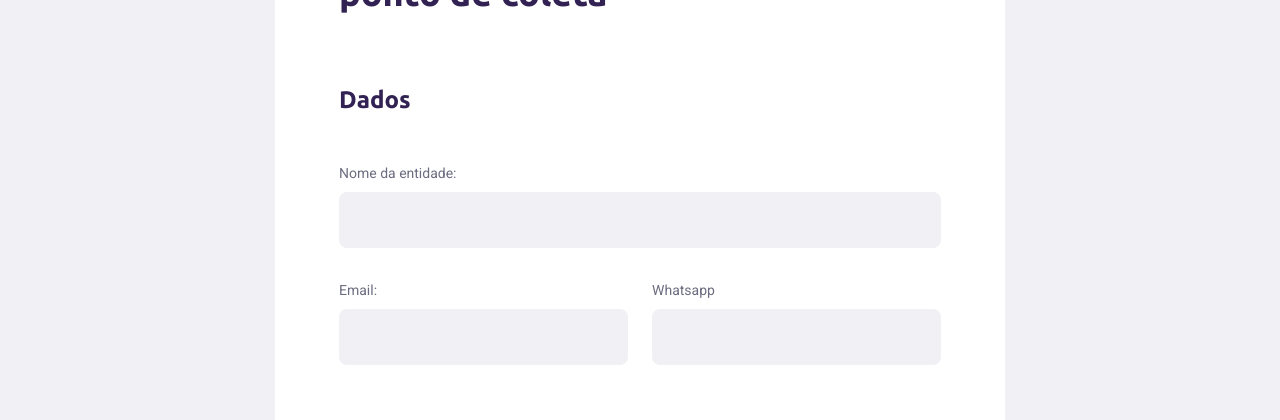
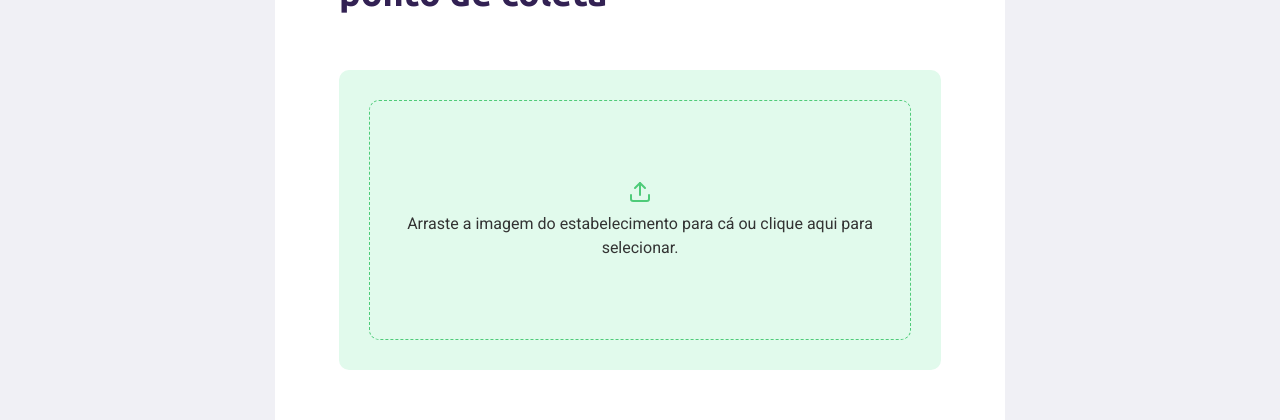
Before and after one commit to taylosstls/ecoleta, a React (Create React App) app: page /create-point in a window 1280 px wide. Shown: the part 308-728 px from the top of the page. Built offline with nearby package versions, Linux system fonts and the light colour scheme; no server answers.

Commit message:
Updates Dropzone

```diff
--- a/package.json
+++ b/package.json
@@ -17,12 +17,14 @@
     "react": "^16.13.1",
     "react-bootstrap": "^1.3.0",
     "react-dom": "^16.13.1",
+    "react-dropzone": "^11.0.3",
     "react-icons": "^3.10.0",
     "react-leaflet": "^2.7.0",
     "react-router-dom": "^5.2.0",
     "react-scripts": "3.4.1",
     "styled-components": "^5.1.1",
-    "typescript": "3.9.7"
+    "typescript": "3.9.7",
+    "yup": "^0.29.3"
   },
   "scripts": {
     "start": "react-scripts start",
--- /dev/null
+++ b/src/components/Dropzone/index.tsx
@@ -0,0 +1,49 @@
+import React, { useCallback, useState } from 'react';
+import { useDropzone } from 'react-dropzone';
+import { FiUpload } from 'react-icons/fi';
+
+import './styles.css';
+
+interface DropzoneProps {
+  onFileUploaded: (file: File) => void;
+}
+
+// eslint-disable-next-line react/prop-types
+const Dropzone: React.FC<DropzoneProps> = ({ onFileUploaded }) => {
+  const [selectedFileUrl, setSelectedFileUrl] = useState('');
+
+  const onDrop = useCallback(
+    (acceptedFiles) => {
+      const file = acceptedFiles[0];
+
+      const fileUrl = URL.createObjectURL(file);
+
+      setSelectedFileUrl(fileUrl);
+      onFileUploaded(file);
+    },
+    [onFileUploaded],
+  );
+
+  const { getRootProps, getInputProps } = useDropzone({
+    onDrop,
+    accept: 'image/*',
+  });
+
+  return (
+    <div className="dropzone" {...getRootProps()}>
+      <input {...getInputProps()} accept="image/*" />
+
+      {selectedFileUrl ? (
+        <img src={selectedFileUrl} alt="Point thumbnail" />
+      ) : (
+        <p>
+          <FiUpload />
+          Arraste a imagem do estabelecimento para cá ou clique aqui para
+          selecionar.
+        </p>
+      )}
+    </div>
+  );
+};
+
+export default Dropzone;
--- /dev/null
+++ b/src/components/Dropzone/styles.css
@@ -0,0 +1,40 @@
+.dropzone {
+  height: 300px;
+  background: #E1FAEC;
+  border-radius: 10px;
+  display: flex;
+  justify-content: center;
+  align-items: center;
+  margin-top: 48px;
+  outline: 0;
+  padding: 30px;
+}
+
+.dropzone img {
+  width: 100%;
+  height: 100%;
+  object-fit: cover;
+  border-radius: 10px;
+  border: 1px dashed #4ECB79;
+}
+
+.dropzone p {
+  width: 100%;
+  height: 100%;
+  border-radius: 10px;
+  border: 1px dashed #4ECB79;
+  display: flex;
+  flex-direction: column;
+  justify-content: center;
+  align-items: center;
+  text-align: center;
+  color: #333;
+  margin: 0;
+}
+
+.dropzone p svg {
+  color: #4ECB79;
+  width: 24px;
+  height: 24px;
+  margin-bottom: 8px;
+}
--- a/src/pages/CreatePoint/index.tsx
+++ b/src/pages/CreatePoint/index.tsx
@@ -6,6 +6,7 @@ import { Map, TileLayer, Marker } from 'react-leaflet';
 import { Modal } from 'react-bootstrap';
 
 import axios from 'axios';
+import Dropzone from '../../components/Dropzone';
 import api from '../../services/api';
 
 import logoEcoleta from '../../assets/images/logo.svg';
@@ -36,7 +37,7 @@ const CreatePoint: React.FC = () => {
   const handleClose = () => setShow(false);
   const handleShow = () => setShow(true);
 
-  const [items, setItems] = useState<ItemProps[]>([]);
+  const [itemsList, setItemsList] = useState<ItemProps[]>([]);
   const [ufs, setUfs] = useState<string[]>([]);
   const [cities, setCities] = useState<string[]>([]);
   const [selectedCEP, setSelectedCEP] = useState('');
@@ -51,6 +52,7 @@ const CreatePoint: React.FC = () => {
     number: '',
     complement: '',
   });
+  const [selectedFile, setSelectedFile] = useState<File>();
 
   const [selectedUf, setSelectedUf] = useState('0');
   const [selectedCity, setSelectedCity] = useState('0');
@@ -123,23 +125,27 @@ const CreatePoint: React.FC = () => {
     const city = selectedCity;
     const [latitude, longitude] = selectedPosition;
     const zipcode = selectedCEP;
-    const itemsRecicly = selectedItems;
+    const items = selectedItems;
 
-    const data = {
-      name,
-      email,
-      whatsapp,
-      latitude,
-      longitude,
-      zipcode,
-      address,
-      neighborhood,
-      number,
-      complement,
-      city,
-      uf,
-      items: itemsRecicly,
-    };
+    const data = new FormData();
+
+    data.append('name', name);
+    data.append('email', email);
+    data.append('whatsapp', whatsapp);
+    data.append('latitude', String(latitude));
+    data.append('longitude', String(longitude));
+    data.append('zipcode', zipcode);
+    data.append('address', address);
+    data.append('neighborhood', neighborhood);
+    data.append('number', number);
+    data.append('complement', complement);
+    data.append('city', city);
+    data.append('uf', uf);
+    data.append('items', items.join(','));
+
+    if (selectedFile) {
+      data.append('image', selectedFile);
+    }
 
     await api.post('points', data);
 
@@ -178,7 +184,7 @@ const CreatePoint: React.FC = () => {
 
   useEffect(() => {
     api.get('items').then((response) => {
-      setItems(response.data);
+      setItemsList(response.data);
     });
   }, []);
 
@@ -218,9 +224,9 @@ const CreatePoint: React.FC = () => {
       formData.email === '' ||
       formData.whatsapp === ''
     ) {
+      setDisabledSubmit(true);
+    } else {
       setDisabledSubmit(false);
-    } else {
-      setDisabledSubmit(true);
     }
   }, [formData.name, formData.email, formData.whatsapp]);
 
@@ -254,6 +260,8 @@ const CreatePoint: React.FC = () => {
           <br />
           ponto de coleta
         </h1>
+
+        <Dropzone onFileUploaded={setSelectedFile} />
 
         <fieldset>
           <legend>
@@ -432,7 +440,7 @@ const CreatePoint: React.FC = () => {
           </legend>
 
           <ul className="items-grid">
-            {items.map((item) => (
+            {itemsList.map((item) => (
               <li
                 key={item.id}
                 onClick={() => {
```
Also changed, not shown: 1 other file (tests, documents, lock files or other folders).
